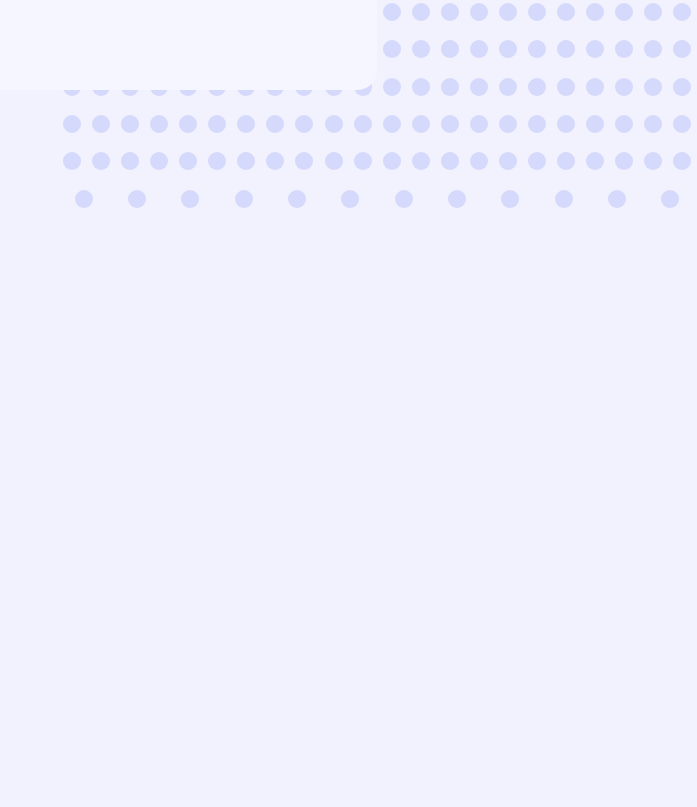
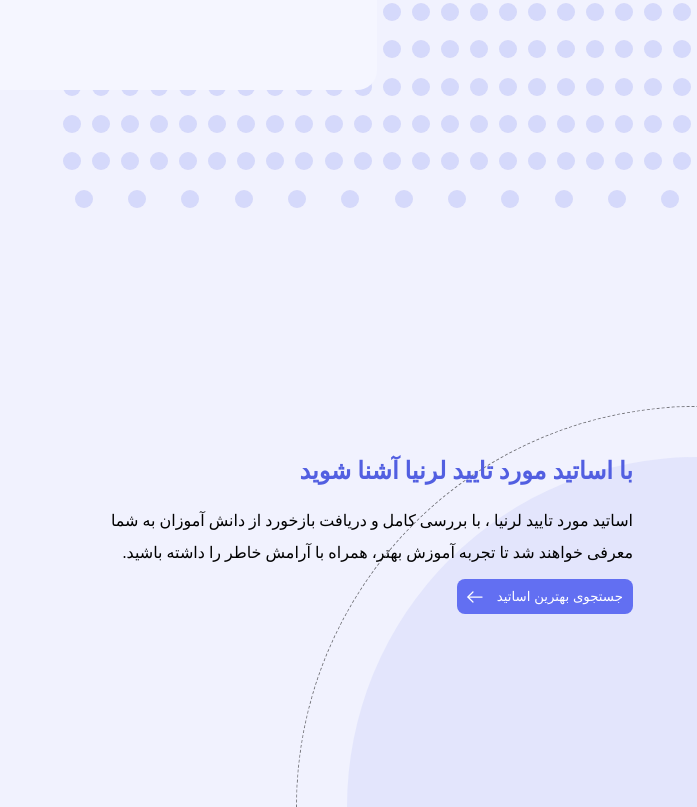
Before and after one commit to Mehrabkb/testing-task, a plain HTML site: page index.html in a window 1280 px wide. Shown: the part 593-1400 px from the top of the page, without its empty margins (583-1280 px from the left). Before the commit the page ends 900 px from the top, so only its background shows below. Drawn offline with Linux system fonts and the light colour scheme.

Commit message:
info in bottom page done

```diff
--- a/index.html
+++ b/index.html
@@ -7,6 +7,7 @@
   </head>
   <body>
     <main>
+      <div class="big-bottom-circle"></div>
       <div class="top">
         <div class="circles">
         </div>
@@ -99,6 +100,32 @@
           </div>
         </div>
       </div>
+      <div class="bottom-page">
+        <div class="big-bottom-circle">
+          <div class="circle"></div>
+        </div>
+        <div class="container">
+          <div class="right info">
+            <div class="title">
+              <h2>با اساتید مورد تایید لرنیا آشنا شوید</h2>
+            </div>
+            <div class="main-body">
+              <p>
+                اساتید مورد تایید لرنیا ، با بررسی کامل و دریافت بازخورد از دانش آموزان به شما معرفی خواهند شد تا تجربه آموزش بهتر، همراه با آرامش خاطر را داشته باشید.
+              </p>
+            </div>
+            <div class="foot">
+              <button>
+                <span>جستجوی بهترین اساتید</span>
+                <img src="images/arrow-left.svg" alt="">
+              </button>
+            </div>
+          </div>
+          <div class="left slider">
+
+          </div>
+        </div>
+      </div>
     </main>
     <script src="jquery.min.js" charset="utf-8"></script>
     <script src="script.js" charset="utf-8"></script>
--- a/style.css
+++ b/style.css
@@ -129,6 +129,7 @@ body main > .top .circles .item{
   display: block;
   opacity: .5;
 }
+
 body main > .top .main {
   width: 50%;
   position: absolute;
@@ -190,3 +191,66 @@ body main > .top .main .main-list .lists nav ul li a{
 body main > .top .main .main-list .lists nav ul li a:hover{
   color : #7D7D7D;
 }
+body .bottom-page{
+  position: relative;
+  height: 70vh;
+  transform: translateY(40px);
+  overflow: hidden;
+  box-sizing: border-box;
+}
+body .bottom-page .container{
+  display: flex;
+  flex-wrap: wrap;
+  width : 90% ;
+  transform : translateY(200px);
+  margin : 0 auto;
+}
+body main .bottom-page .big-bottom-circle{
+  border : 1px dashed #000;
+  /* border-image: url('images/Ellipse\ 459.svg'); */
+  border-width: 1px;
+  width: 700px;
+  height: 700px;
+  border-radius: 50%;
+  position: absolute;
+  display: inline-block;
+  bottom : 0 ;
+  right: 0 ;
+  z-index: -1;
+  transform: translate(50% , 50%);
+  padding : 50px;
+  opacity: .5;
+}
+body main .bottom-page .big-bottom-circle .circle{
+  width: 100%;
+  height: 100%;
+  background : #BABFF8;
+  opacity: .5;
+  border-radius: 50%;
+
+}
+body .bottom-page .right.info{
+  width: 60%;
+}
+body .bottom-page .right.info .title h2{
+  color : #525FE1;
+  font-size: 1.5rem;
+  line-height: 2;
+}
+body .bottom-page .right.info .main-body p{
+  line-height: 2;
+  width: 80%;
+  padding : 10px 0 ;
+}
+body .bottom-page .right.info .foot button{
+  padding : 10px;
+  background : #626FF2;
+  border : none;
+  outline : none;
+  border-radius : 8px;
+  color : #fff;
+}
+body .bottom-page .right.info .foot button img{
+  vertical-align: middle;
+  margin-right : 10px;
+}
```
Also changed, not shown: images/Ellipse 459.svg (added), images/arrow-left.svg (added).
